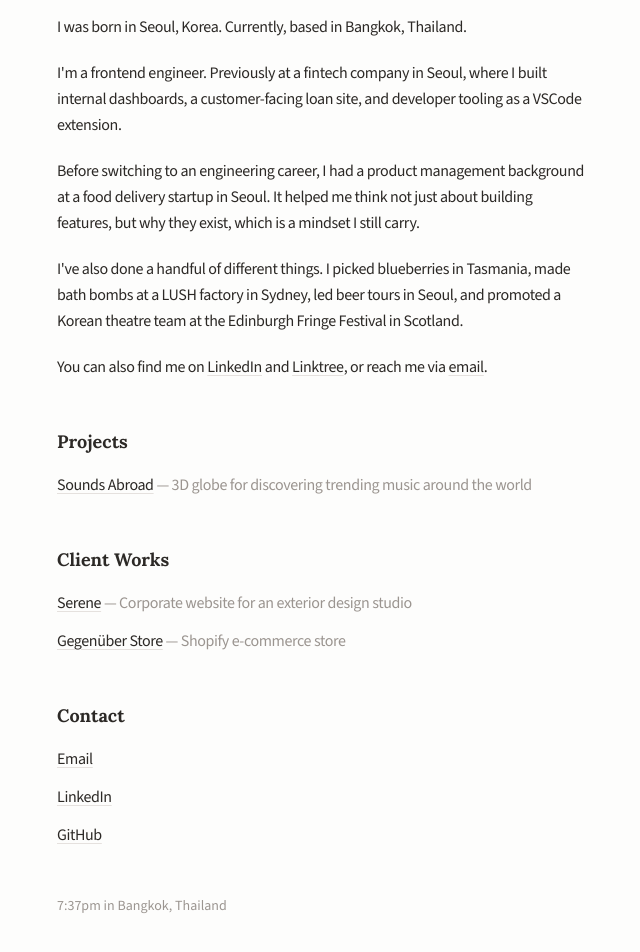
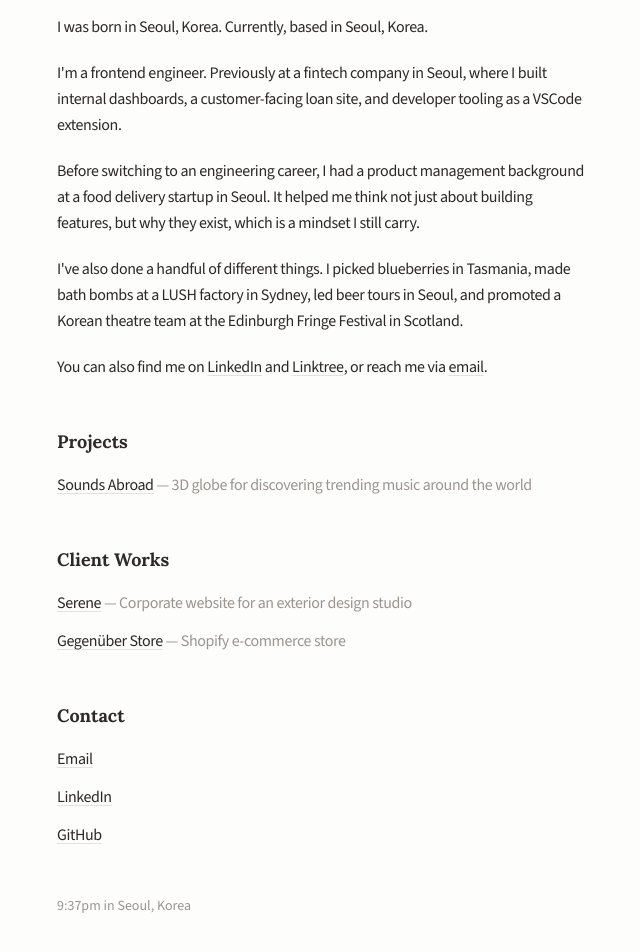
Before and after one commit to taewanu/twlim.dev, a Next.js app: page / in a window 1280 px wide. Shown: the part 150-1102 px from the top of the page, without its empty margins (319-959 px from the left). Built offline with nearby package versions, Linux system fonts and the light colour scheme; no server answers.

Commit message:
content: move current location from Bangkok to Seoul
The bio, the clock's time zone and label, and the weather coordinates
all describe the current city, so they change together. Each move gets
its own commit so the history records where the site's author lived.

```diff
--- a/src/app/components/LocalTime.tsx
+++ b/src/app/components/LocalTime.tsx
@@ -9,7 +9,7 @@ function formatTime(date: Date): string {
       hour: "numeric",
       minute: "2-digit",
       hour12: true,
-      timeZone: "Asia/Bangkok",
+      timeZone: "Asia/Seoul",
     })
     .toLowerCase()
     .replace(" ", "");
@@ -47,7 +47,7 @@ export function LocalTime() {
 
   return (
     <p className="text-sm text-muted tabular-nums">
-      {time} in Bangkok, Thailand
+      {time} in Seoul, Korea
       <Weather />
     </p>
   );
--- a/src/app/components/Weather.tsx
+++ b/src/app/components/Weather.tsx
@@ -12,7 +12,7 @@ import {
 } from "lucide-react";
 
 const WEATHER_URL =
-  "https://api.open-meteo.com/v1/forecast?latitude=13.7563&longitude=100.5018&current=weather_code";
+  "https://api.open-meteo.com/v1/forecast?latitude=37.5665&longitude=126.9780&current=weather_code";
 
 type WeatherResponse = {
   current: { weather_code: number };
--- a/src/app/page.tsx
+++ b/src/app/page.tsx
@@ -12,7 +12,7 @@ export function Home() {
         style={{ fontWeight: 460 }}
       >
         <p>
-          I was born in Seoul, Korea. Currently, based in Bangkok, Thailand.
+          I was born in Seoul, Korea. Currently, based in Seoul, Korea.
         </p>
 
         <p>
```
